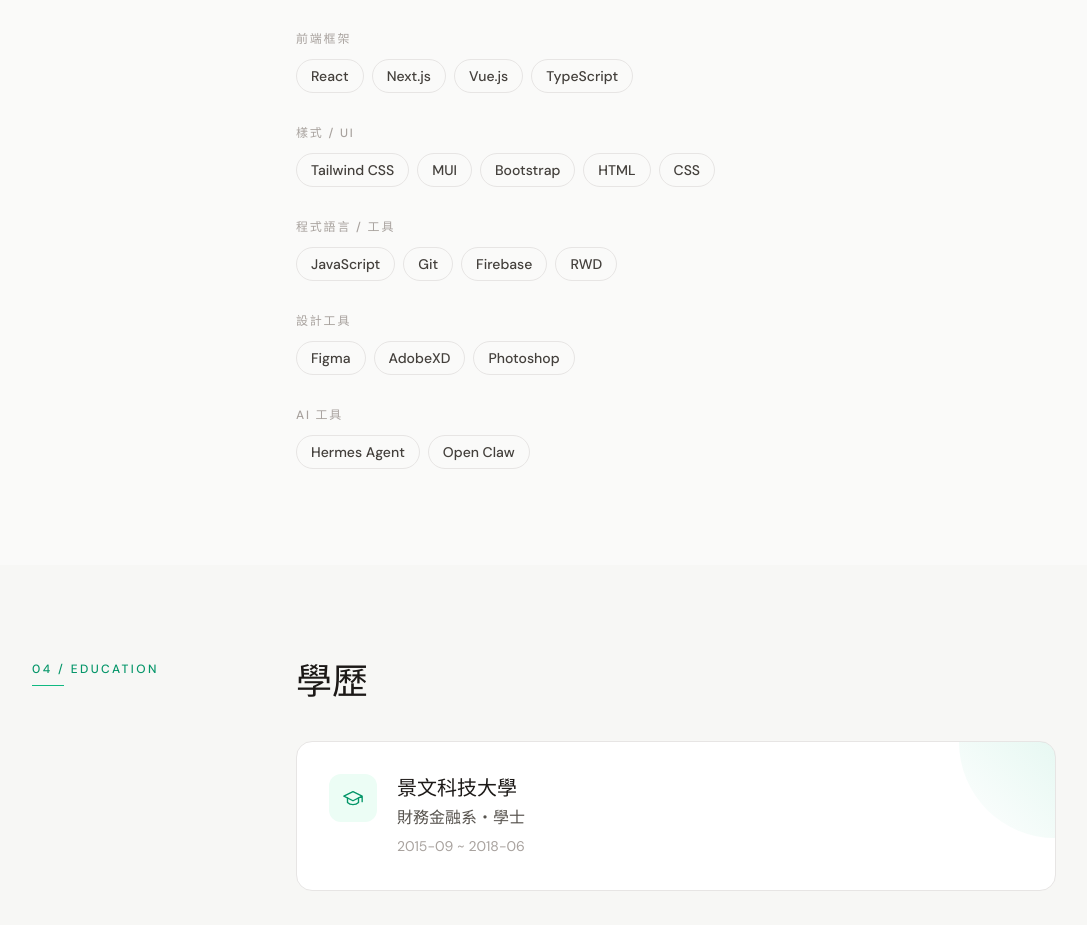
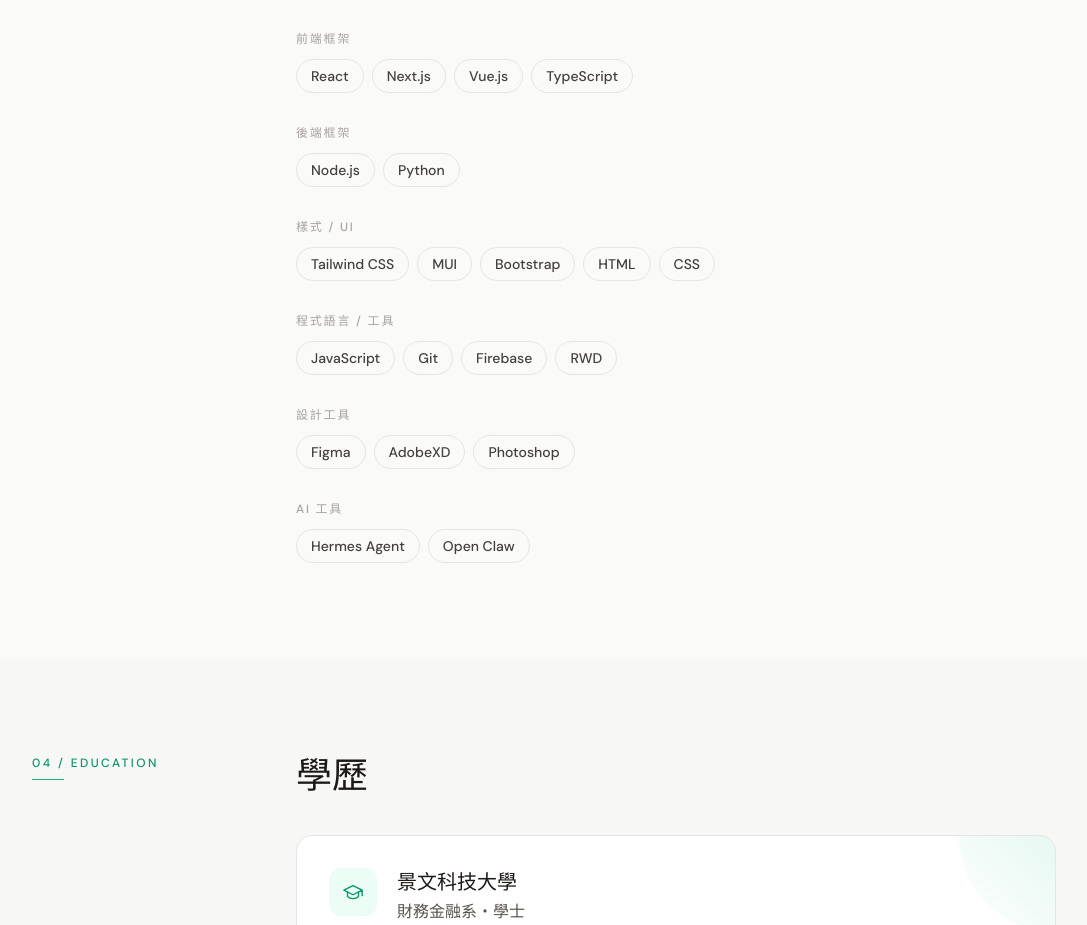
Before and after one commit to AndyChouCoding/AndyCV, a React (Vite) app: page / in a window 1280 px wide. Shown: the part 2400-3325 px from the top of the page, without its empty margins (96-1183 px from the left). Built offline with nearby package versions, Linux system fonts and the light colour scheme.

Commit message:
feat: add Backend Frameworks skill group
Adds a new skill group for Node.js and Python.

```diff
--- a/src/data/resume.ts
+++ b/src/data/resume.ts
@@ -124,6 +124,10 @@
     skills: ['React', 'Next.js', 'Vue.js', 'TypeScript'],
   },
   {
+    label: { zh: '後端框架', en: 'Backend Frameworks' },
+    skills: ['Node.js', 'Python'],
+  },
+  {
     label: { zh: '樣式 / UI', en: 'Styling / UI' },
     skills: ['Tailwind CSS', 'MUI', 'Bootstrap', 'HTML', 'CSS'],
   },
```
Also changed, not shown: 1 other file (tests, documents, lock files or other folders).
